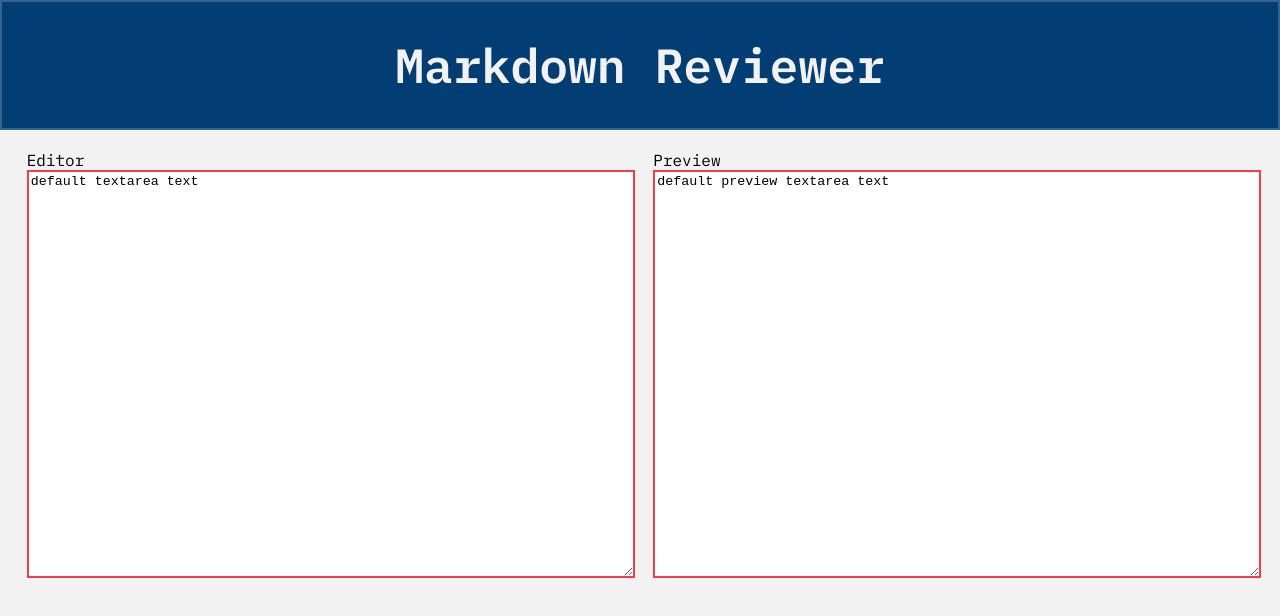
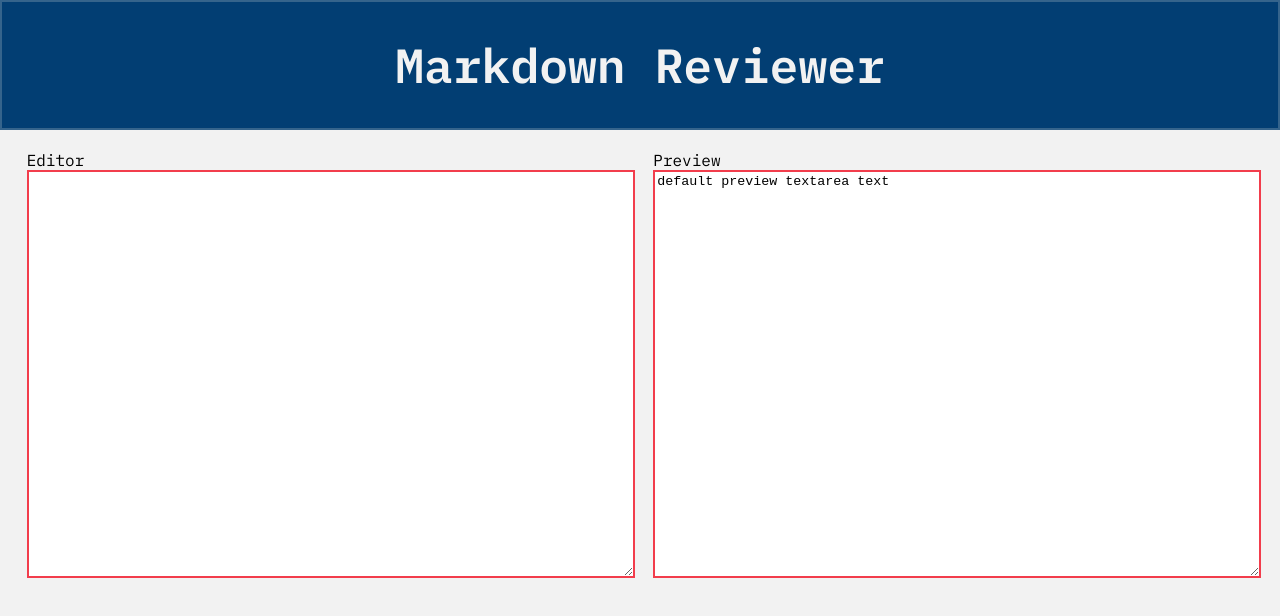
Before and after one commit to markoter/markdown-previewer, a React (Create React App) app: page / in a window 1280 px wide. Shown: the top 616 px of the page. Built offline with nearby package versions, Linux system fonts and the light colour scheme.

Commit message:
handle text change (not working)

```diff
--- a/src/App.js
+++ b/src/App.js
@@ -5,20 +5,21 @@ import PreviewBox from "./Preview";
 
 class App extends React.Component {
     state = {
-        text: ""
+        textContent: ""
     }
 
     handleTextChange = event => {
+        this.setState({ textContent: event.target.value})
 
     }
     render() {
-        const { text } = this.state
+        const { textContent } = this.state
         return (
             <div id="app-container">
                 <HeaderBox />
                 <div id="content">
-                    <EditorBox />
-                    <PreviewBox text={text} writeText={this.writeText} />
+                    <EditorBox textContent={textContent} handleTextChange={this.handleTextChange}/>
+                    <PreviewBox textContent={textContent}/>
                 </div>
 
             </div>
--- a/src/Editor.js
+++ b/src/Editor.js
@@ -1,13 +1,19 @@
 import React from "react";
 
 const EditorBox = (props) => {
+    const { textContent } = props
+    const handleTextChange = props
     return (
         <div id="editorBox" className="textBox">
             <label for="editor">Editor</label>
             <br />
-            <textarea id="editor" name="editor" rows={4} cols="50" >
-                default textarea text
-            </textarea>
+            <textarea
+                id="editor"
+                name="editor"
+                rows={4}
+                cols="50"
+                value={textContent}
+                onChange={handleTextChange} />
         </div>
 
     )
```
